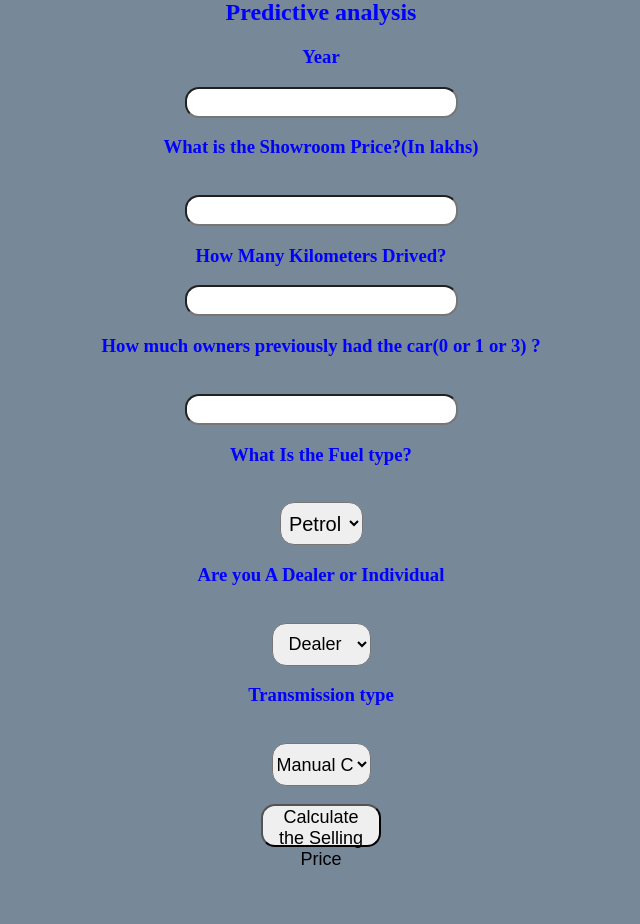
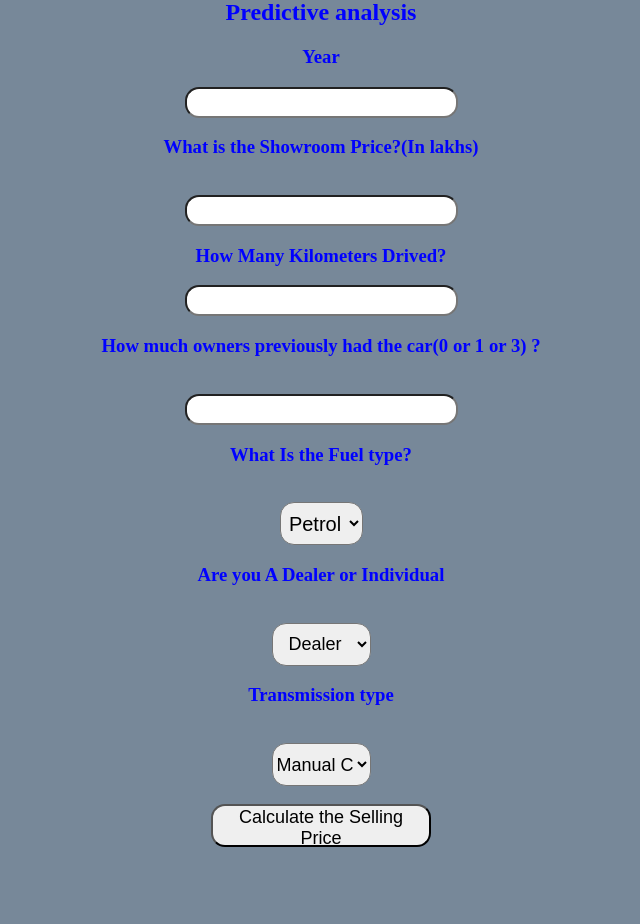
Before and after one commit to singh41199/Car_price_prediction_using_RandomForest, a Flask app: page / in a window 1280 px wide. Shown: the part 21-945 px from the top of the page, without its empty margins (319-959 px from the left). After the commit the page ends 868 px from the top, so only its background shows below. Run offline with Flask 2, Linux system fonts and the light colour scheme; parts of the project's set-up code (start-up, migrations or seed data) failed here and were passed over.

Commit message:
Update index.html

```diff
--- a/templates/index.html
+++ b/templates/index.html
@@ -115,7 +115,7 @@
         }
 
         #sub {
-            width: 120px;
+            width: 220px;
             height: 43px;
             text-align: center;
             border-radius: 14px;
```
